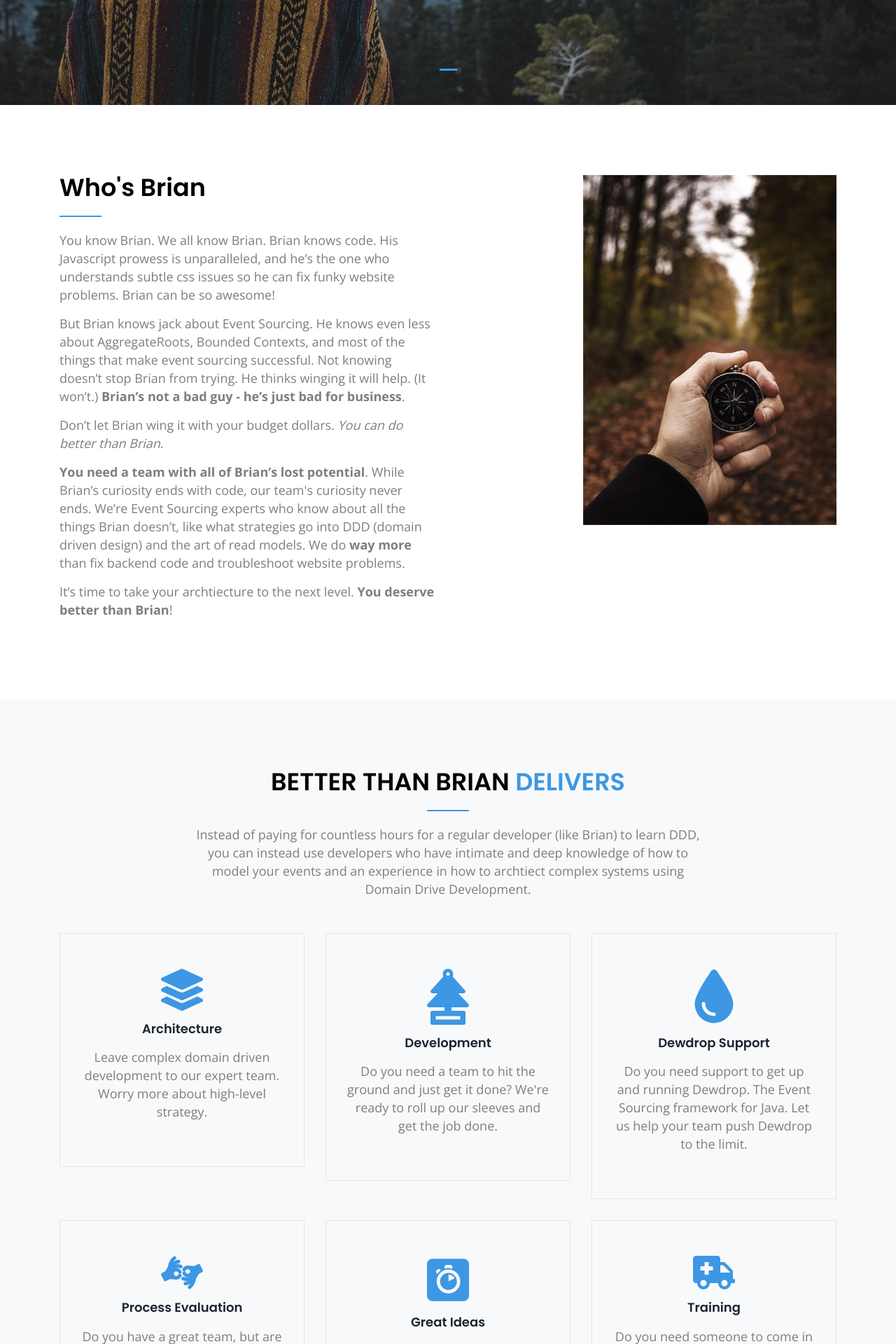
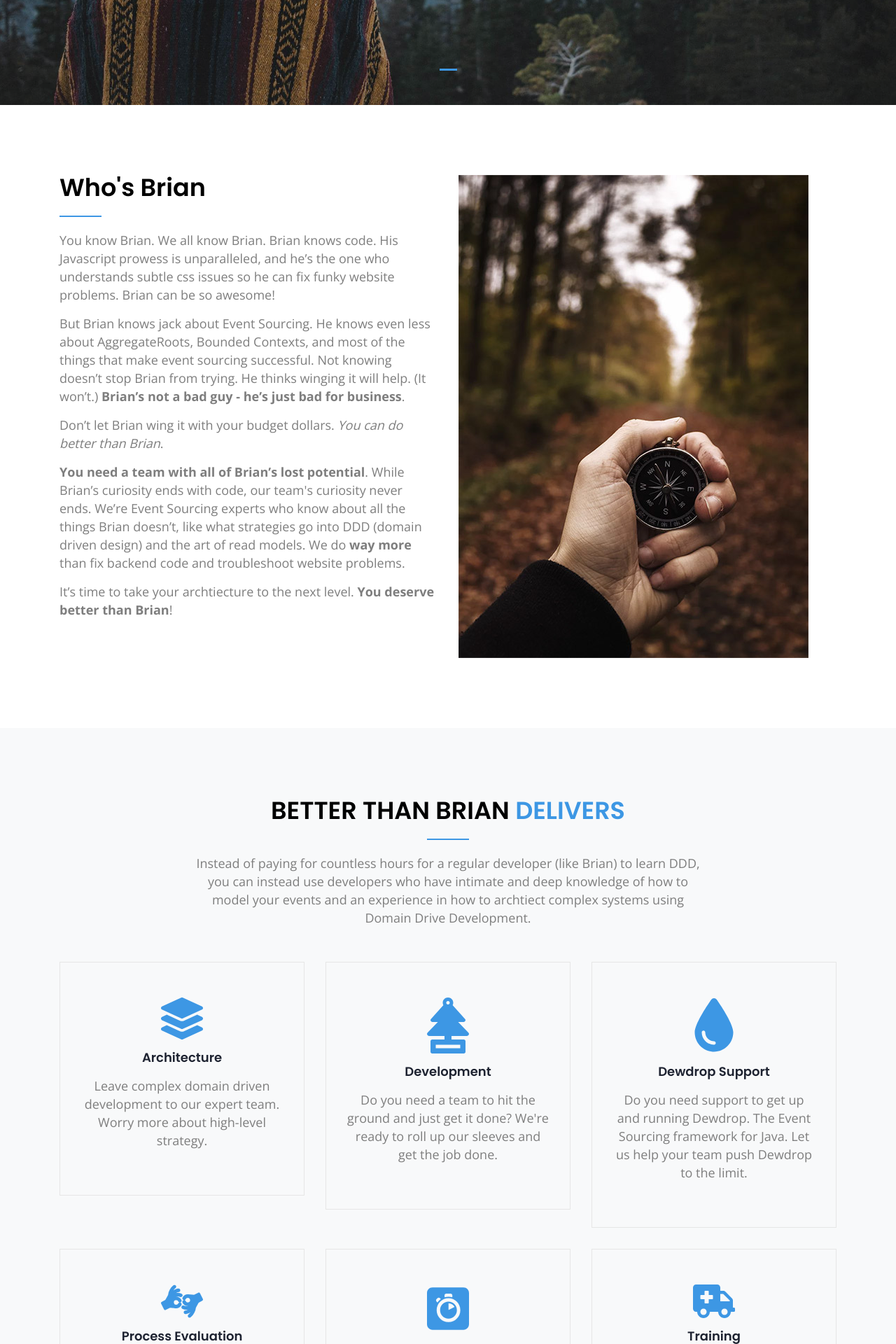
Before and after one commit to matsientst/betterthanbrian, a Jekyll site: the page built from index.html, in a window 1280 px wide. Shown: the part 751-2671 px from the top of the page at 70% size. Built offline with Jekyll 4.4.1, drawn with Linux system fonts in a browser that asks for light colours.

Commit message:
fixing image

```diff
--- a/assets/css/style.scss
+++ b/assets/css/style.scss
@@ -1972,10 +1972,18 @@ blockquote {
 	margin-right: 20px;
 	border: 1px solid black;
 }
-.about-img {
+
+#Why .about-img {
 	text-align: right;
-
 	img {
 		max-height: 500px;
 	}
 }
+
+
+#Who .about-img {
+	text-align: left;
+	img {
+		max-height: 700px;
+	}
+}
```
